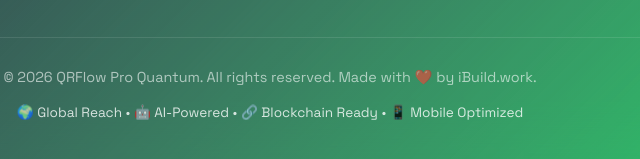
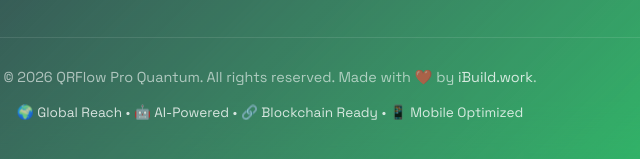
Before and after one commit to iBuild-ts/whatsappURLtoBarcode, a plain HTML site: page index.html in a window 1280 px wide. Shown: the part 1883-2042 px from the top of the page, 370-1010 px from the left. Drawn offline with nearby package versions, Linux system fonts and the light colour scheme; a script that the page names is missing.

Commit message:
🔗 Added iBuild.work Website Link
🌐 Footer Link Enhancement:
• Embedded www.ibuild.work as clickable link
• Opens in new tab (target=_blank)
• Hover effects for better UX
• Smooth color transition on hover
• Maintains professional design
• Links to your official website

Now users can click iBuild.work in footer to visit your website directly!

```diff
--- a/index.html
+++ b/index.html
@@ -987,7 +987,7 @@
                 margin-top: 40px;
             ">
                 <p style="color: rgba(255, 255, 255, 0.6); margin: 0; font-size: 0.9rem;">
-                    © 2026 QRFlow Pro Quantum. All rights reserved. Made with ❤️ by iBuild.work.
+                    © 2026 QRFlow Pro Quantum. All rights reserved. Made with ❤️ by <a href="https://www.ibuild.work" target="_blank" style="color: rgba(255, 255, 255, 0.8); text-decoration: none; transition: color 0.3s ease;" onmouseover="this.style.color='rgba(255, 255, 255, 1)'" onmouseout="this.style.color='rgba(255, 255, 255, 0.8)'">iBuild.work</a>.
                 </p>
                 <div style="margin-top: 15px;">
                     <span style="color: rgba(255, 255, 255, 0.8); font-size: 0.85rem;">
```
